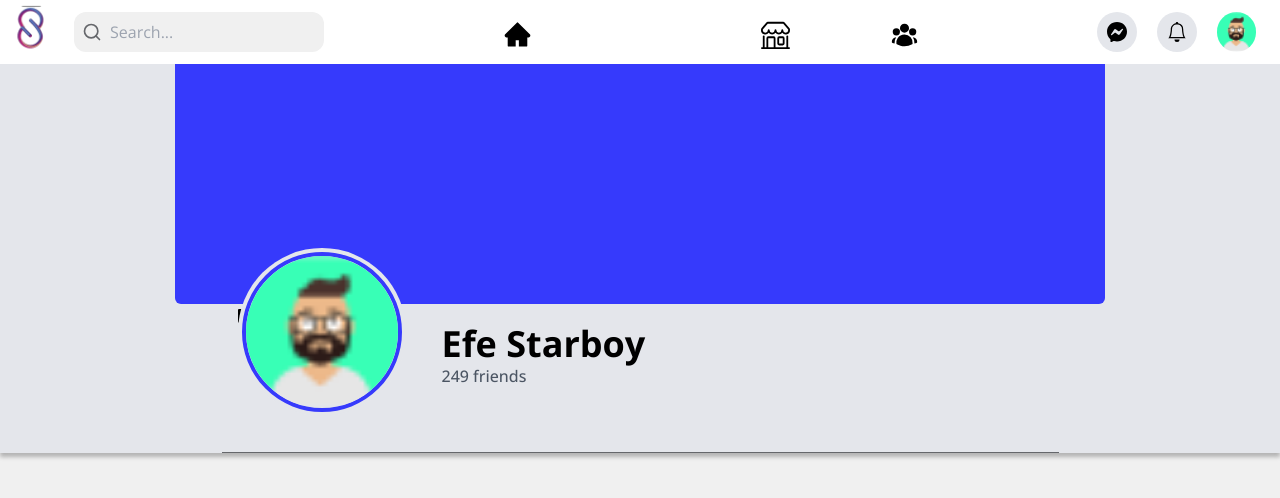
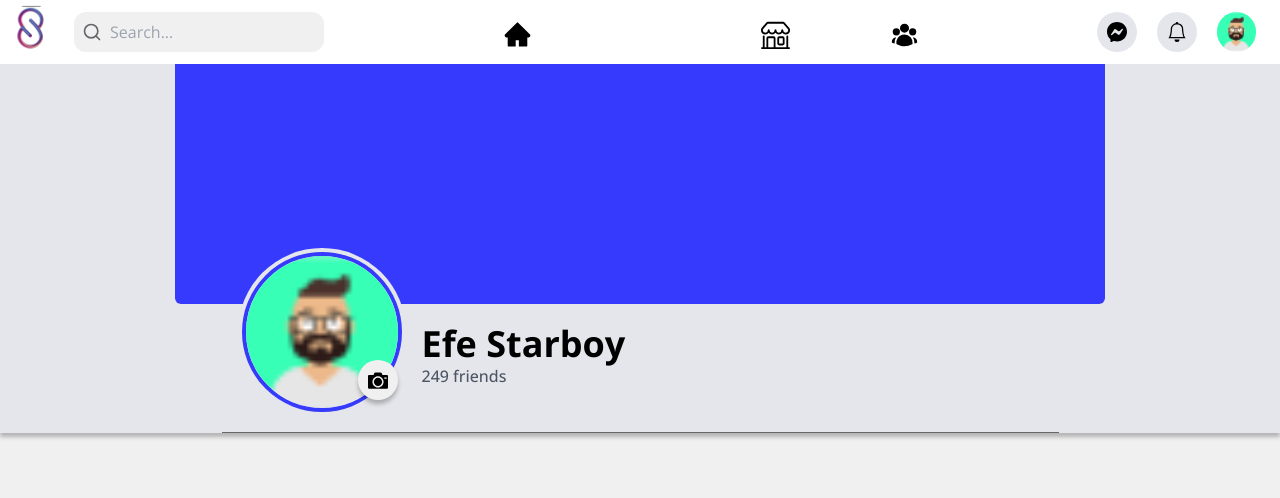
Before and after one commit to asiughuslyvesterobus/social_app, a Next.js app in the folder client/: page /profile/01029302 in a window 1280 px wide. Shown: the top 498 px of the page. Built offline with nearby package versions, Linux system fonts and the light colour scheme; some icons are missing.

Commit message:
working on profile page

```diff
--- a/client/pages/profile/[id].tsx
+++ b/client/pages/profile/[id].tsx
@@ -17,10 +17,10 @@ const Profilepage = () => {
                       alt="userProfile"
                       className="w-40 h-40 rounded-full border-[4px] border-primary"
                     />
+                    <span className="cursor-pointer w-10 h-10 flex items-center justify-center rounded-full bottom-4 right-2 bg-bodybg shadow-boxShad absolute">
+                      <ImCamera size={20} />
+                    </span>
                   </div>
-                  <span className="cursor-pointer">
-                    <ImCamera size={20} />
-                  </span>
                 </div>
                 <div className="flex flex-col items-center tab:items-start flex-grow justify-start tab:pt-5 mt-32 tab:mt-0">
                   <h2 className="text-3xl font-bold tab:text-4xl">
```
